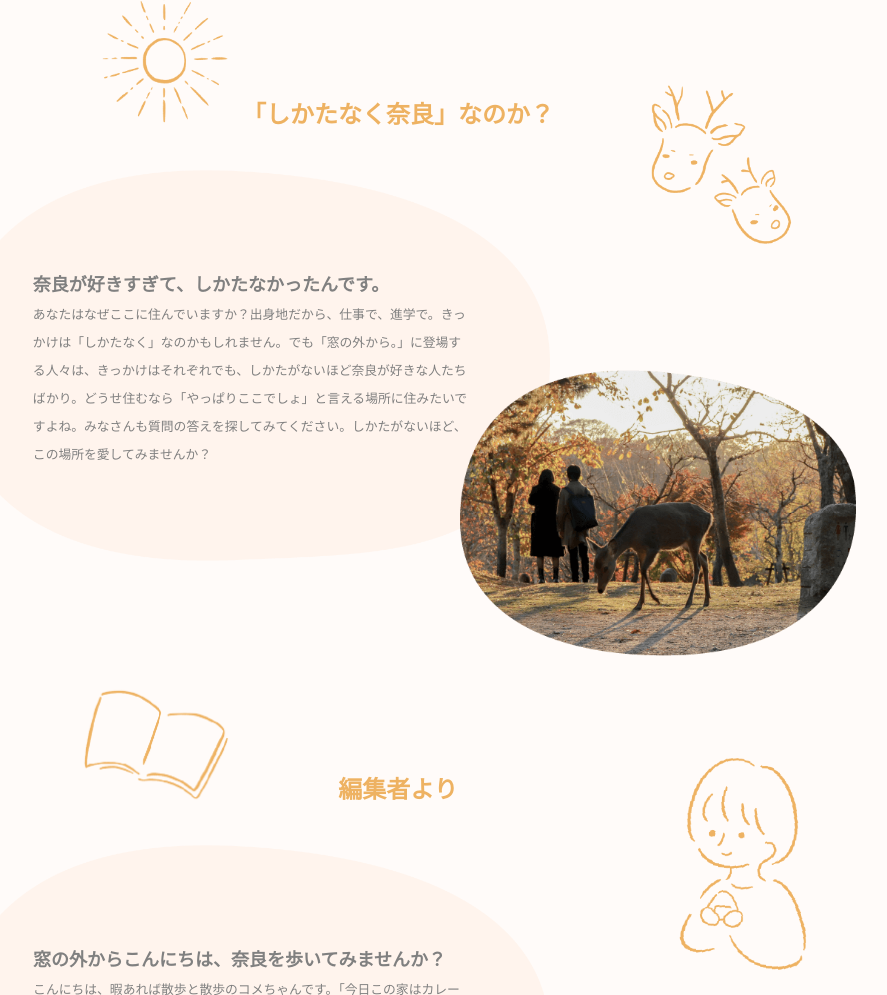
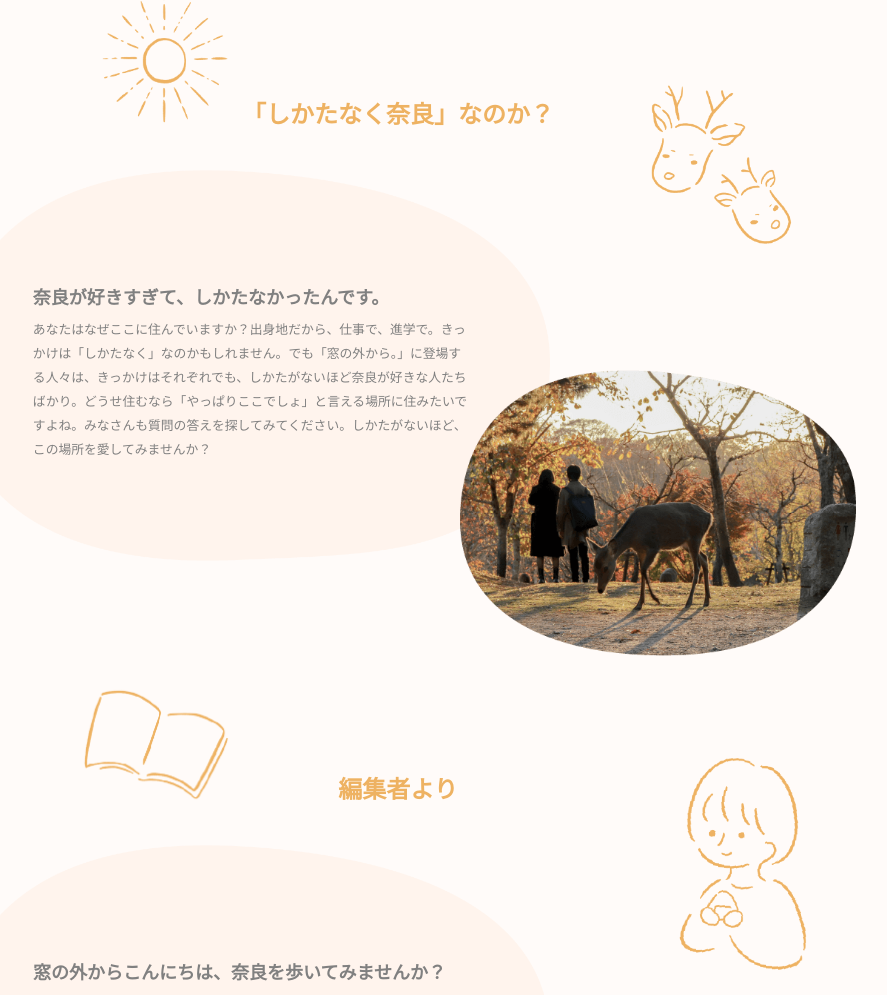
Before and after one commit to a-kichi/freepaper-site, a plain HTML site: page about/about.html in a window 1280 px wide. Shown: the part 803-1798 px from the top of the page, without its empty margins (242-1129 px from the left). Drawn offline with nearby package versions, Linux system fonts and the light colour scheme; a web font is replaced by a local one.

Commit message:
change pc line-height

```diff
--- a/about/style-about.css
+++ b/about/style-about.css
@@ -162,15 +162,15 @@ header p {
     left: 85%;
 }
 
-.sec-txt p span {
-    padding-bottom: 10px;
+.sec-txt span {
     font-family: "pfont";
     font-weight: bold;
     font-size: 18px;
+    line-height: 40px;
 }
 
 .sec-txt p {
-    line-height: 28px;
+    line-height: 24px;
     font-size: 0.8em;
 }
 
--- a/article/style-article.css
+++ b/article/style-article.css
@@ -184,11 +184,13 @@ header p {
 .article span {
     display: inline-block;
     color: #808080;
+    padding: 24px 0 10px;
     font-size: 24px;
     font-family: "tifont";
 }
 
 .article p {
+    line-height: 30px;
     text-align: left;
 }
 
```
Also changed, not shown: 1 other file.
